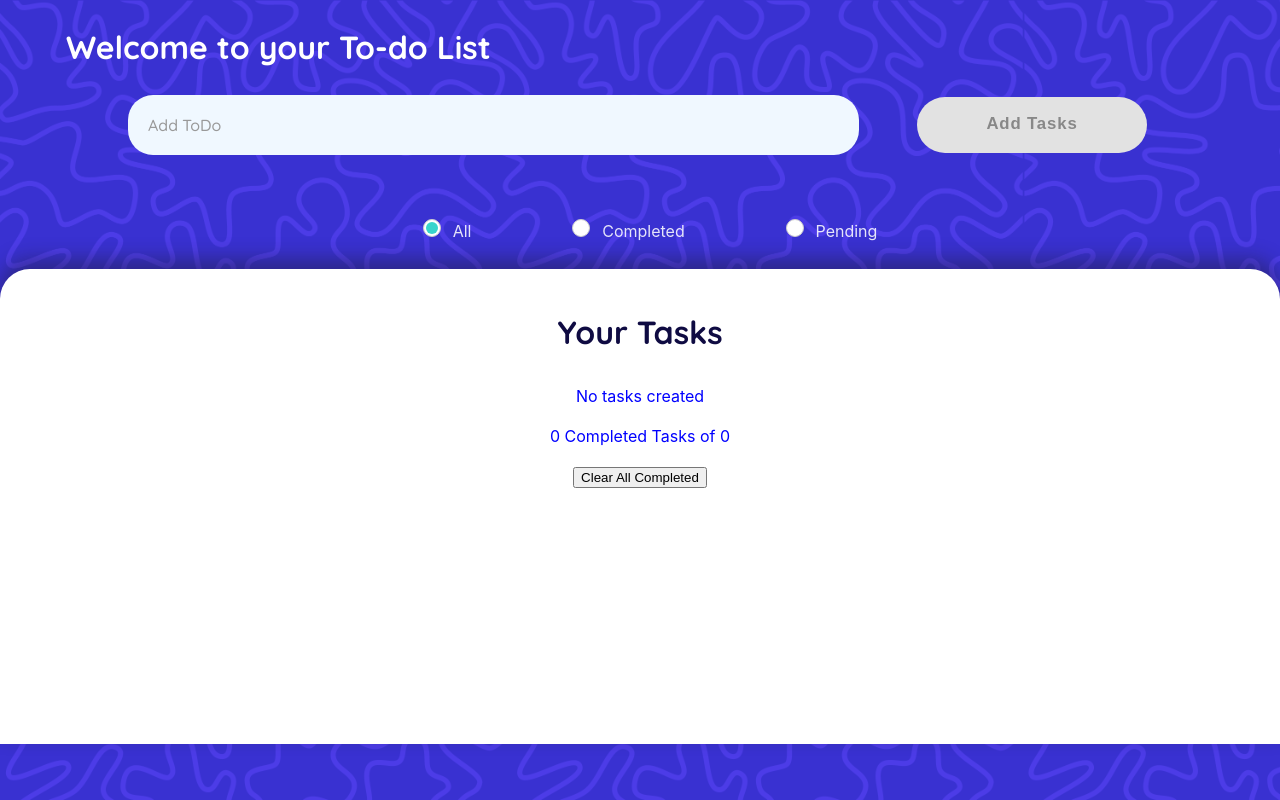
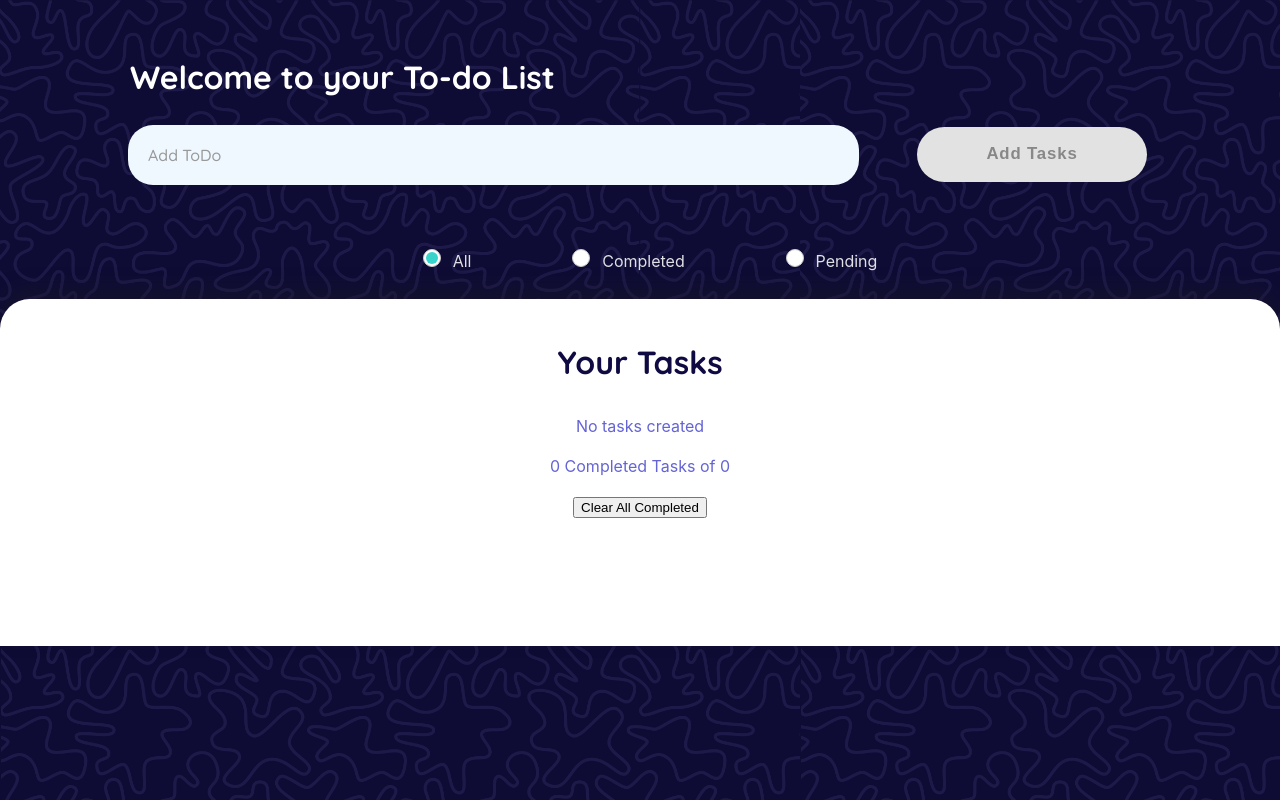
Before and after one commit to AndresNei20/Web-2024-1, a React (Vite) app in the folder ToDo-app/: page / in a window 1280 px wide. Built offline with nearby package versions, Linux system fonts and the light colour scheme.

Commit message:
css: change background

```diff
--- a/ToDo-app/src/App.css
+++ b/ToDo-app/src/App.css
@@ -9,12 +9,13 @@ body {
 
 h1 {
   font-family: "Quicksand", sans-serif;
-  font-size: 32px;
+  font-size: 21px;
   font-optical-sizing: auto;
   font-weight: 700;
   font-style: normal;
   margin-left: 5%;
   margin-right: 20%;
+  margin-top: 20%;
   padding: 2px;
   text-align: start;
   color: white;
@@ -22,11 +23,23 @@ h1 {
 
 .list-div {
   background-color: white;
-  color: blue;
+  color: rgb(100, 100, 213);
   width: 100%;
-  padding-bottom: 20%;
+  padding-bottom: 10%;
   margin-left: 0px;
+
   border-top-left-radius: 30px;
   border-top-right-radius: 30px;
   box-shadow: 0px -10px 20px rgba(29, 26, 39, 0.418);
 }
+
+@media (min-width: 800px){
+
+  h1 {
+    font-size: 32px;
+   margin-left: 10%;
+   margin-top: 4%;
+  }
+
+
+}
--- a/ToDo-app/src/index.css
+++ b/ToDo-app/src/index.css
@@ -5,23 +5,31 @@
 
   color-scheme: light dark;
   color: rgba(255, 255, 255, 0.87);
-  background-color: rgb(57, 49, 209);
-  background-image: url(./assets/wallpaper.png);
-  background-repeat: no-repeat;
-  background-size: cover;
-  background-blend-mode:soft-light;
+  background-color: rgb(14, 12, 52);
   font-synthesis: none;
   text-rendering: optimizeLegibility;
   -webkit-font-smoothing: antialiased;
   -moz-osx-font-smoothing: grayscale;
 }
 
-@media (min-width: 800){
-  :root{
-    background-image: url(./assets/wallpaper.png);
-    background-size: cover;
-    background-blend-mode:soft-light;
-  }
+:root::before {
+  content: "";
+  background-image: url(./assets/wallpaper.png);
+  background-repeat: repeat;
+  background-size: contain;
+  background-blend-mode: color-dodge;
+  position: fixed;
+  top: 0;
+  left: 0;
+  width: 100%;
+  height: 100%;
+  opacity: 0.1;
+  z-index: -1;
+}
+
+
+@media (min-width: 800px){
+
 
 
 }
```
